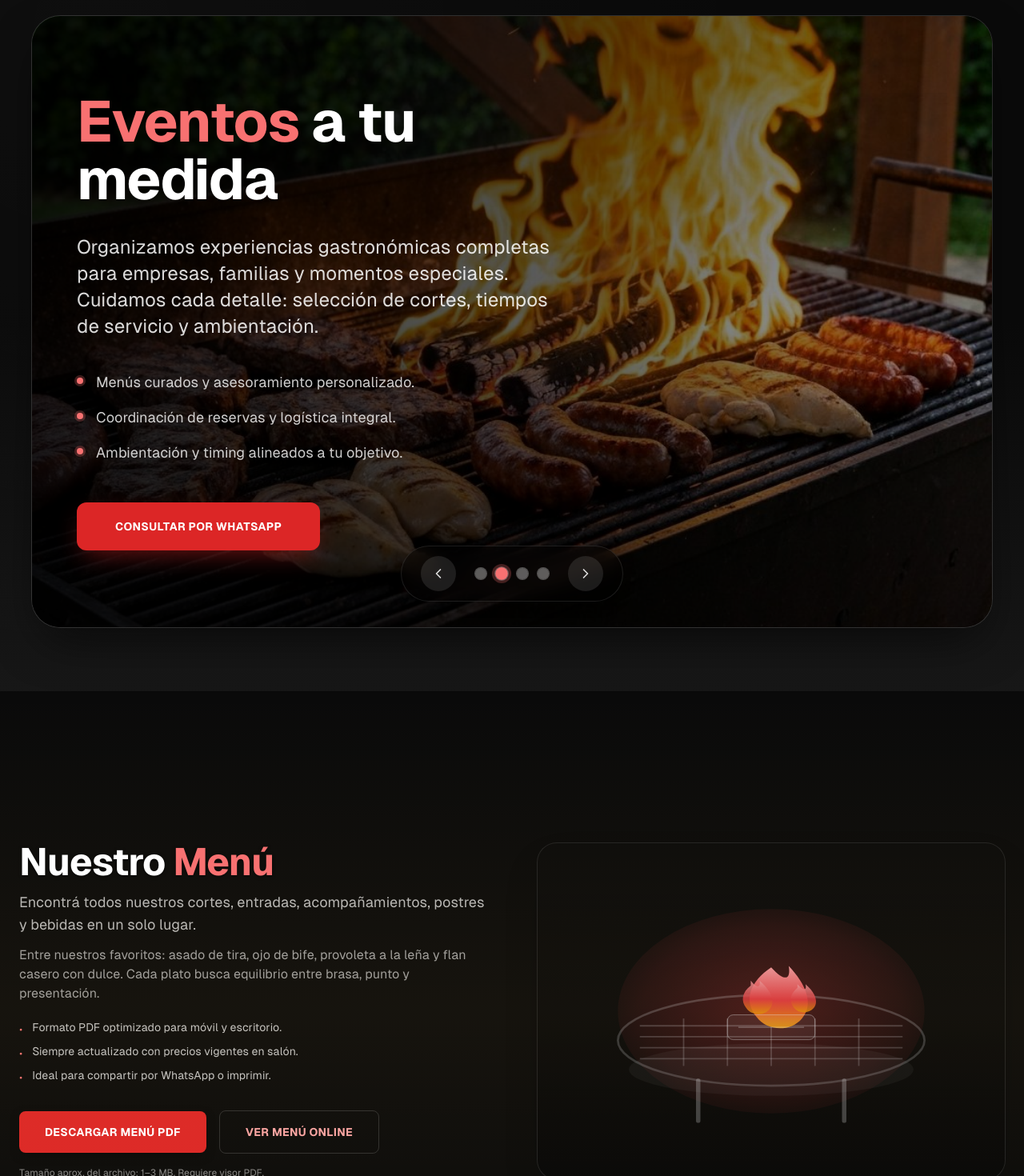
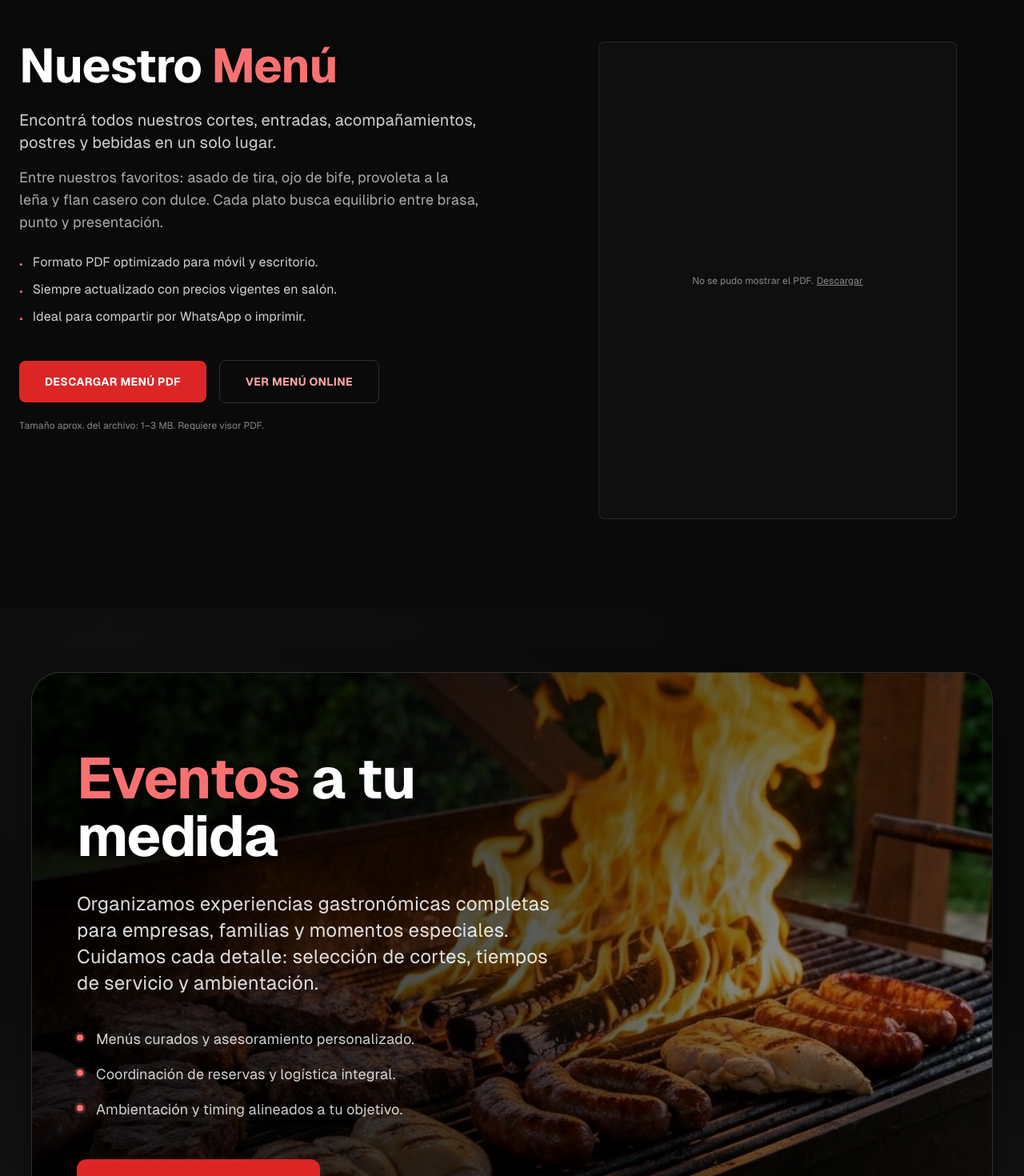
Before and after one commit to mArchilli/santo-fuego-landing, a React (Vite) app: page / in a window 1280 px wide. Shown: the part 1660-3130 px from the top of the page at 80% size. Built offline with nearby package versions, Linux system fonts and the light colour scheme.

Commit message:
cambios en menu

```diff
--- a/src/components/Menu.jsx
+++ b/src/components/Menu.jsx
@@ -2,30 +2,24 @@ import React from 'react'
 
 export default function Menu(){
   return (
-  <section id="menu" className="relative min-h-screen bg-neutral-950 text-white flex md:items-center md:justify-center" aria-labelledby="menu-heading">
-      <div className="absolute inset-0 bg-[linear-gradient(to_bottom,transparent,rgba(255,199,88,0.05),transparent)] pointer-events-none" aria-hidden="true"></div>
-      <div className="max-w-7xl mx-auto px-6 w-full py-8 md:py-12">
-  <div className="grid lg:grid-cols-2 gap-10 lg:gap-16 items-start md:items-center">
-          {/* Columna izquierda: título + descripción + CTAs */}
-          <div className="flex flex-col justify-center">
+    <section id="menu" className="relative py-28 bg-neutral-950 text-white" aria-labelledby="menu-heading">
+      <div className="max-w-7xl mx-auto px-6">
+        <div className="grid lg:grid-cols-12 gap-16">
+            {/* Bloque textual / narrativo */}
+            <div className="lg:col-span-6 flex flex-col justify-start">
               <h2
                 id="menu-heading"
-              className="text-3xl md:text-5xl font-extrabold tracking-tight mb-3 drop-shadow-[0_1px_2px_rgba(0,0,0,0.6)]"
+                className="text-4xl md:text-6xl font-extrabold tracking-tight mb-6 drop-shadow-[0_2px_4px_rgba(0,0,0,0.65)]"
               >
                 <span className="text-white">Nuestro</span> <span className="text-red-400">Menú</span>
               </h2>
-            <p className="text-base md:text-lg text-white/70">
+              <p className="text-lg md:text-xl text-white/80 leading-relaxed">
                 Encontrá todos nuestros cortes, entradas, acompañamientos, postres y bebidas en un solo lugar.
               </p>
-
-            {/* Texto adicional para contexto */}
-            <p className="mt-3 text-sm md:text-base text-white/60 max-w-xl">
-              Entre nuestros favoritos: asado de tira, ojo de bife, provoleta a la leña y flan casero con dulce.
-              Cada plato busca equilibrio entre brasa, punto y presentación.
+              <p className="mt-4 text-base md:text-lg text-white/65 max-w-xl">
+                Entre nuestros favoritos: asado de tira, ojo de bife, provoleta a la leña y flan casero con dulce. Cada plato busca equilibrio entre brasa, punto y presentación.
               </p>
-
-            {/* Bloque informativo con bullets (restaurado) */}
-            <ul className="mt-5 space-y-2 text-sm text-white/75">
+              <ul className="mt-6 space-y-2 text-sm md:text-base text-white/80">
                 <li className="flex items-start gap-3">
                   <span className="text-red-400 mt-0.5">•</span>
                   Formato PDF optimizado para móvil y escritorio.
@@ -39,9 +33,7 @@ export default function Menu(){
                   Ideal para compartir por WhatsApp o imprimir.
                 </li>
               </ul>
-
-            <div className="mt-8 flex flex-col sm:flex-row items-center gap-4">
-              {/* Botón principal: Descargar (coherente con primario Hero) */}
+              <div className="mt-10 flex flex-col sm:flex-row items-center gap-4">
                 <a
                   href="/assets/menu-santo-fuego.pdf"
                   download="menu-santo-fuego.pdf"
@@ -49,7 +41,6 @@ export default function Menu(){
                 >
                   <span className="relative">Descargar menú PDF</span>
                 </a>
-              {/* Botón secundario: Ver online (outline translúcido similar a secundario Hero) */}
                 <a
                   href="/assets/menu-santo-fuego.pdf"
                   target="_blank"
@@ -59,75 +50,22 @@ export default function Menu(){
                   Ver menú online
                 </a>
               </div>
-
-            <p className="mt-4 text-xs text-white/50">Tamaño aprox. del archivo: 1–3 MB. Requiere visor PDF.</p>
+              <p className="mt-5 text-xs text-white/50">Tamaño aprox. del archivo: 1–3 MB. Requiere visor PDF.</p>
             </div>
-
-          {/* Columna derecha: ilustración pulida con glow y overlay */}
-          <div className="relative group w-full h-[320px] md:h-[420px] rounded-3xl overflow-hidden shadow-2xl ring-1 ring-white/10">
-            <div className="absolute -inset-2 bg-gradient-to-tr from-gold/20 via-amber-600/10 to-transparent rounded-3xl blur-xl opacity-0 group-hover:opacity-70 transition" aria-hidden="true"></div>
-            <svg
-              viewBox="0 0 640 420"
-              className="absolute inset-0 w-full h-full text-white/85"
-              role="img"
-              aria-labelledby="menuSvgTitle menuSvgDesc"
+            {/* Visor PDF simple */}
+            <div className="lg:col-span-6 flex lg:pl-4">
+              <div className="w-full max-w-md mx-auto aspect-[3/4] rounded-lg overflow-hidden border border-white/10 bg-neutral-900/40">
+                <object
+                  data="/assets/menu-santo-fuego.pdf#page=1&zoom=100"
+                  type="application/pdf"
+                  aria-label="Vista previa del menú PDF"
+                  className="w-full h-full"
                 >
-              <title id="menuSvgTitle">Parrilla con brasas y cortes</title>
-              <desc id="menuSvgDesc">Una parrilla sencilla con rejilla, brasas y una llama sutil, representando la cocina a las brasas.</desc>
-              <defs>
-                <linearGradient id="m_flame" x1="0" y1="0" x2="0" y2="1">
-                  <stop offset="0%" stopColor="#fca5a5"/>
-                  <stop offset="55%" stopColor="#ef4444"/>
-                  <stop offset="100%" stopColor="#f59e0b"/>
-                </linearGradient>
-                <radialGradient id="m_glow" cx="50%" cy="50%" r="60%">
-                  <stop offset="0%" stopColor="#ef4444" stopOpacity="0.3"/>
-                  <stop offset="70%" stopColor="#ef4444" stopOpacity="0.12"/>
-                  <stop offset="100%" stopColor="#ef4444" stopOpacity="0"/>
-                </radialGradient>
-              </defs>
-
-              {/* Resplandor general */}
-              <ellipse cx="320" cy="210" rx="210" ry="140" fill="url(#m_glow)"/>
-
-              {/* Rejilla elíptica */}
-              <ellipse cx="320" cy="250" rx="210" ry="62" fill="none" stroke="currentColor" strokeOpacity="0.25" strokeWidth="3"/>
-              <g stroke="currentColor" strokeOpacity="0.25" strokeWidth="2">
-                <line x1="140" y1="230" x2="500" y2="230"/>
-                <line x1="140" y1="245" x2="500" y2="245"/>
-                <line x1="140" y1="260" x2="500" y2="260"/>
-                <line x1="140" y1="275" x2="500" y2="275"/>
-                <line x1="200" y1="220" x2="200" y2="285"/>
-                <line x1="260" y1="220" x2="260" y2="285"/>
-                <line x1="320" y1="220" x2="320" y2="285"/>
-                <line x1="380" y1="220" x2="380" y2="285"/>
-                <line x1="440" y1="220" x2="440" y2="285"/>
-              </g>
-
-              {/* Cuerpo/mesa sutil */}
-              <ellipse cx="320" cy="290" rx="195" ry="36" fill="currentColor" opacity="0.06"/>
-
-              {/* Patas */}
-              <g stroke="currentColor" strokeOpacity="0.35" strokeWidth="6" strokeLinecap="round">
-                <line x1="220" y1="305" x2="220" y2="360"/>
-                <line x1="420" y1="305" x2="420" y2="360"/>
-              </g>
-
-              {/* Llama simple */}
-              <g>
-                <path d="M320 150c-30 20-38 46-20 68 14 19 46 21 62 2 17-19 6-47-18-72 3 17-4 24-24 2z" fill="url(#m_flame)"/>
-                <path d="M292 175c-12 9-14 21-6 31 7 10 24 11 32 1 8-10 3-24-14-39 2 9-3 12-12 0z" fill="url(#m_flame)" opacity="0.85"/>
-                <path d="M356 178c-10 8-12 18-5 27 6 8 20 9 27 1 7-8 3-21-11-33 2 8-2 10-11 0z" fill="url(#m_flame)" opacity="0.85"/>
-              </g>
-
-              {/* Corte de carne estilizado */}
-              <g>
-                <rect x="260" y="215" width="120" height="34" rx="8" fill="currentColor" opacity="0.08" />
-                <rect x="260" y="215" width="120" height="34" rx="8" fill="none" stroke="currentColor" strokeOpacity="0.5"/>
-                <path d="M275 232h90" stroke="currentColor" strokeOpacity="0.3" strokeWidth="2"/>
-              </g>
-            </svg>
-            <div className="absolute inset-0 bg-gradient-to-t from-black/30 via-black/10 to-transparent pointer-events-none" aria-hidden="true"></div>
+                  <div className="flex items-center justify-center h-full text-xs text-white/50 p-4 text-center">
+                    No se pudo mostrar el PDF. <a href="/assets/menu-santo-fuego.pdf" className="underline ml-1">Descargar</a>
+                  </div>
+                </object>
+              </div>
             </div>
         </div>
       </div>
--- a/src/pages/LandingPage.jsx
+++ b/src/pages/LandingPage.jsx
@@ -15,8 +15,8 @@ export default function LandingPage(){
       {/* <Header /> */}
       <Hero />
       <About />
-    <Events />
-    <Menu />
+      <Menu />
+      <Events />
     <Testimonials />
       <ReservationForm />
       <Contact />
```
Also changed, not shown: 1 other file (tests, documents, lock files or other folders). Lines whose indentation alone changed are shown as unchanged.
